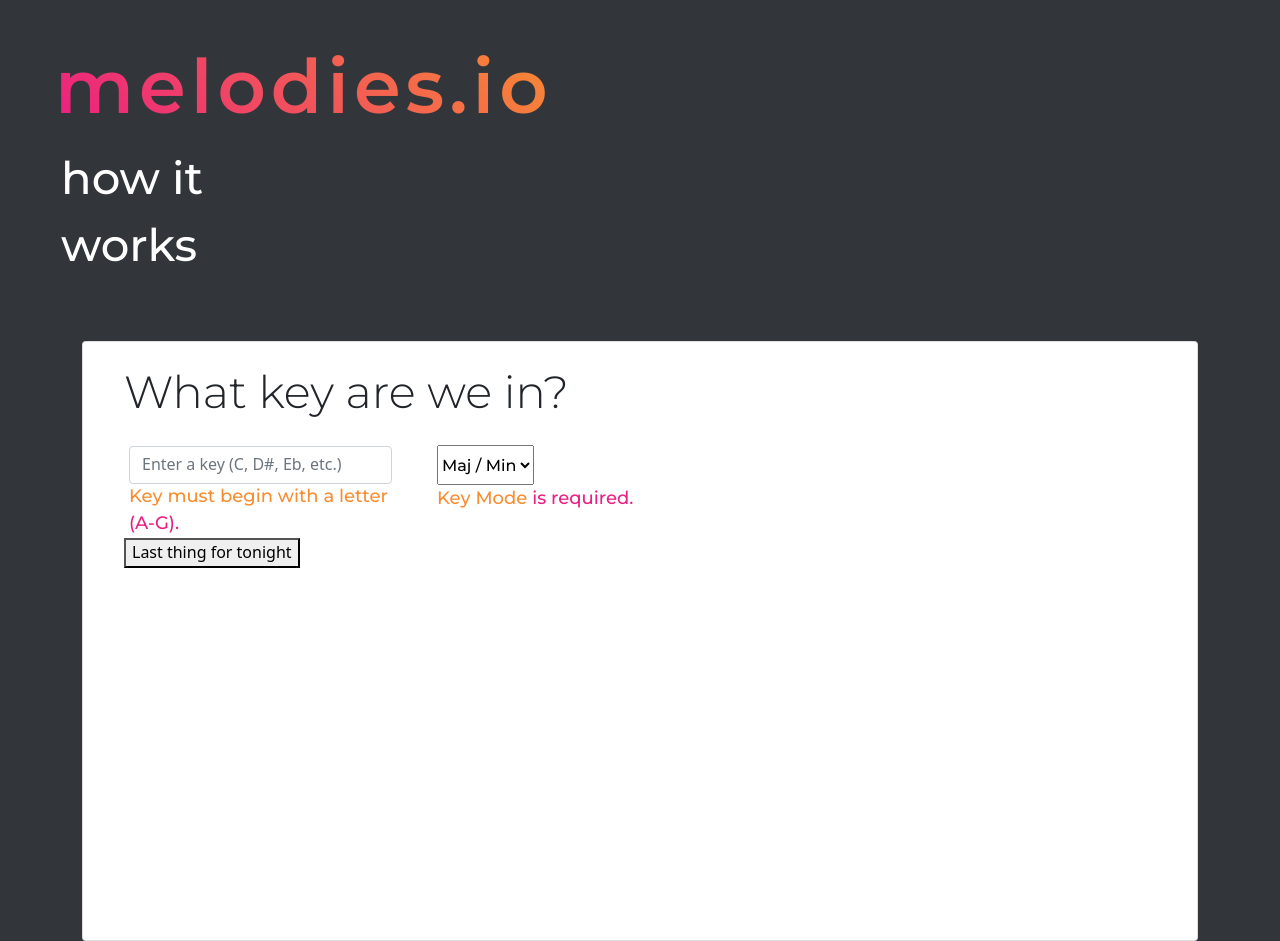
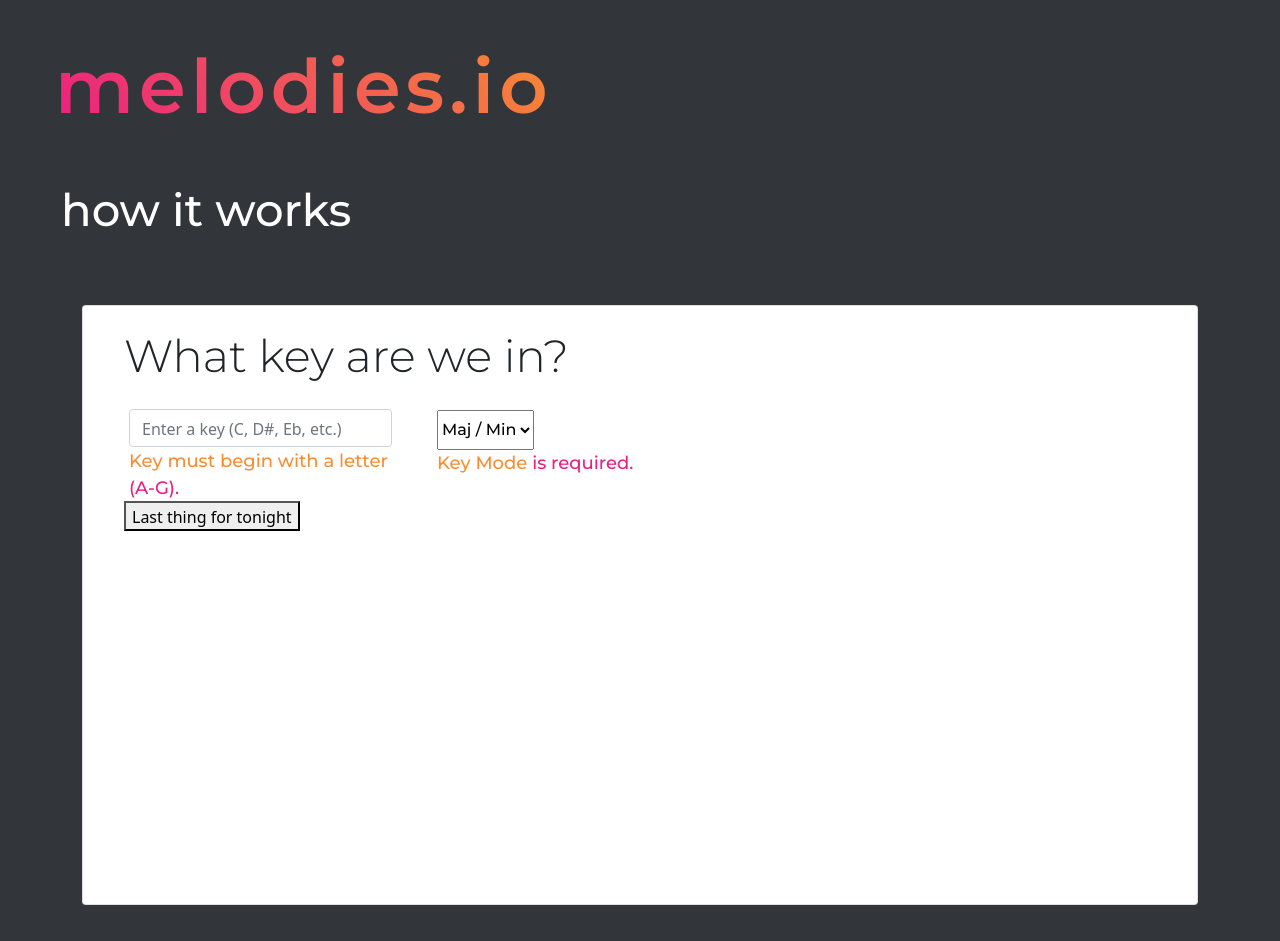
Before and after one commit to nateharrell123/Melody-Maker, a Vue app in the folder melody-maker/: page / in a window 1280 px wide. After the commit the page ends 905 px from the top, so only its background shows below. Built offline with nearby package versions, Linux system fonts and the light colour scheme.

Commit message:
underline

```diff
--- a/melody-maker/src/components/Title.vue
+++ b/melody-maker/src/components/Title.vue
@@ -46,8 +46,6 @@ export default {
 .how-it-works{
   text-align:left;
   font-size: 45px;
-  padding-right:30px;
-  width:20% !important;
   color: white;
   background:none;
   outline:none;
@@ -103,7 +101,7 @@ export default {
   -webkit-text-fill-color: transparent;
 }
 #text-2{
-    background-image: linear-gradient(45deg, #eb1e82, #f88d30);
+  background-image: linear-gradient(45deg, #eb1e82, #f88d30);
 
   background-size: 100%;
   letter-spacing: 5px;
```
